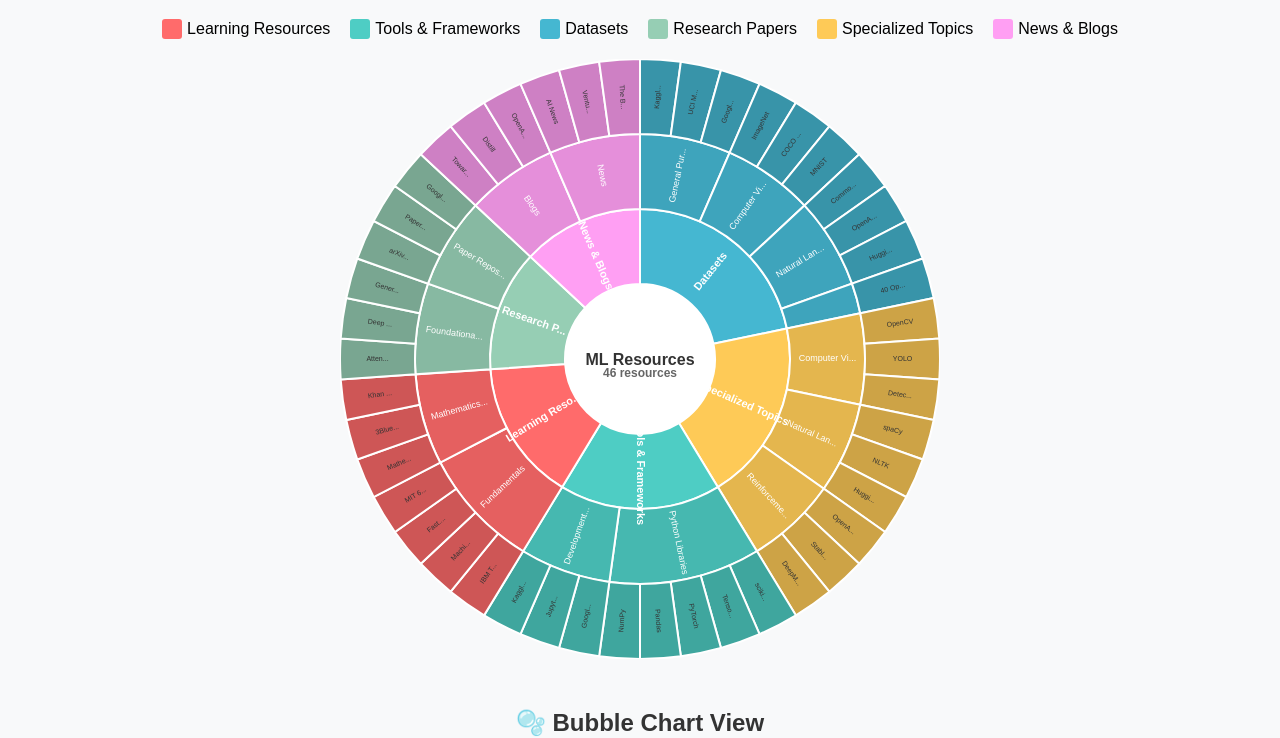
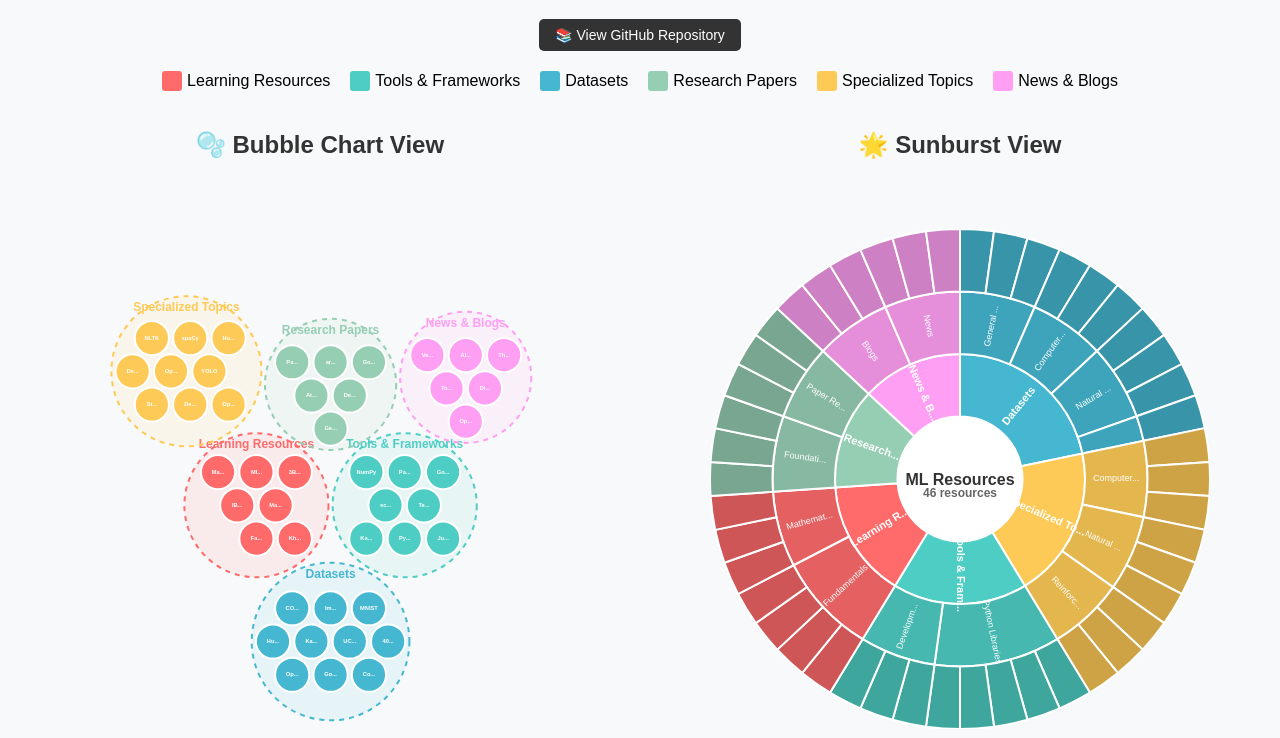
Before and after one commit to sreenuyedavalli/machine-learning-docs, a plain HTML site: page graph.html in a window 1280 px wide. Shown: the part 62-800 px from the top of the page. Drawn offline with nearby package versions, Linux system fonts and the light colour scheme.

Commit message:
Updates to graph.html

```diff
--- a/graph.html
+++ b/graph.html
@@ -21,6 +21,21 @@
             align-items: center;
             min-height: 600px;
             margin-top: 20px;
+        }
+        .graphs-container {
+            display: flex;
+            justify-content: space-around;
+            align-items: flex-start;
+            gap: 40px;
+            margin: 20px 0;
+        }
+        .graph-section {
+            flex: 1;
+            text-align: center;
+        }
+        .graph-section h2 {
+            color: #333;
+            margin-bottom: 20px;
         }
         .arc { cursor: pointer; }
         .arc:hover { opacity: 0.8; }
@@ -105,6 +120,13 @@
 <body>
     <h1>🌟 Machine Learning Resources</h1>
 
+    <div style="text-align: center; margin-bottom: 20px;">
+        <a href="https://github.com/sreenuyedavalli/machine-learning-docs"
+           style="display: inline-block; padding: 8px 16px; background: #333; color: white; text-decoration: none; border-radius: 5px; font-size: 14px;">
+            📚 View GitHub Repository
+        </a>
+    </div>
+
     <div class="legend">
         <div class="legend-item">
             <div class="legend-color" style="background: #ff6b6b;"></div>
@@ -132,11 +154,18 @@
         </div>
     </div>
 
-    <div id="graph"></div>
+    <div class="graphs-container">
+        <div class="graph-section">
+            <h2>🫧 Bubble Chart View</h2>
+            <div id="bubble-graph"></div>
+        </div>
+        <div class="graph-section">
+            <h2>🌟 Sunburst View</h2>
+            <div id="graph"></div>
+        </div>
+    </div>
+
     <div class="tooltip"></div>
-
-    <h2 style="text-align: center; color: #333; margin-top: 50px;">🫧 Bubble Chart View</h2>
-    <div id="bubble-graph"></div>
 
     <script>
         const data = {
@@ -435,8 +464,8 @@
 };
 
         // Set up dimensions
-        const width = 600;
-        const height = 600;
+        const width = 500;
+        const height = 500;
         const radius = Math.min(width, height) / 2;
 
         // Color scale for main categories
@@ -622,8 +651,8 @@
         // ===== BUBBLE CHART IMPLEMENTATION =====
 
         // Create bubble chart
-        const bubbleWidth = 800;
-        const bubbleHeight = 600;
+        const bubbleWidth = 500;
+        const bubbleHeight = 500;
 
         const bubbleSvg = d3.select("#bubble-graph")
             .append("svg")
```
